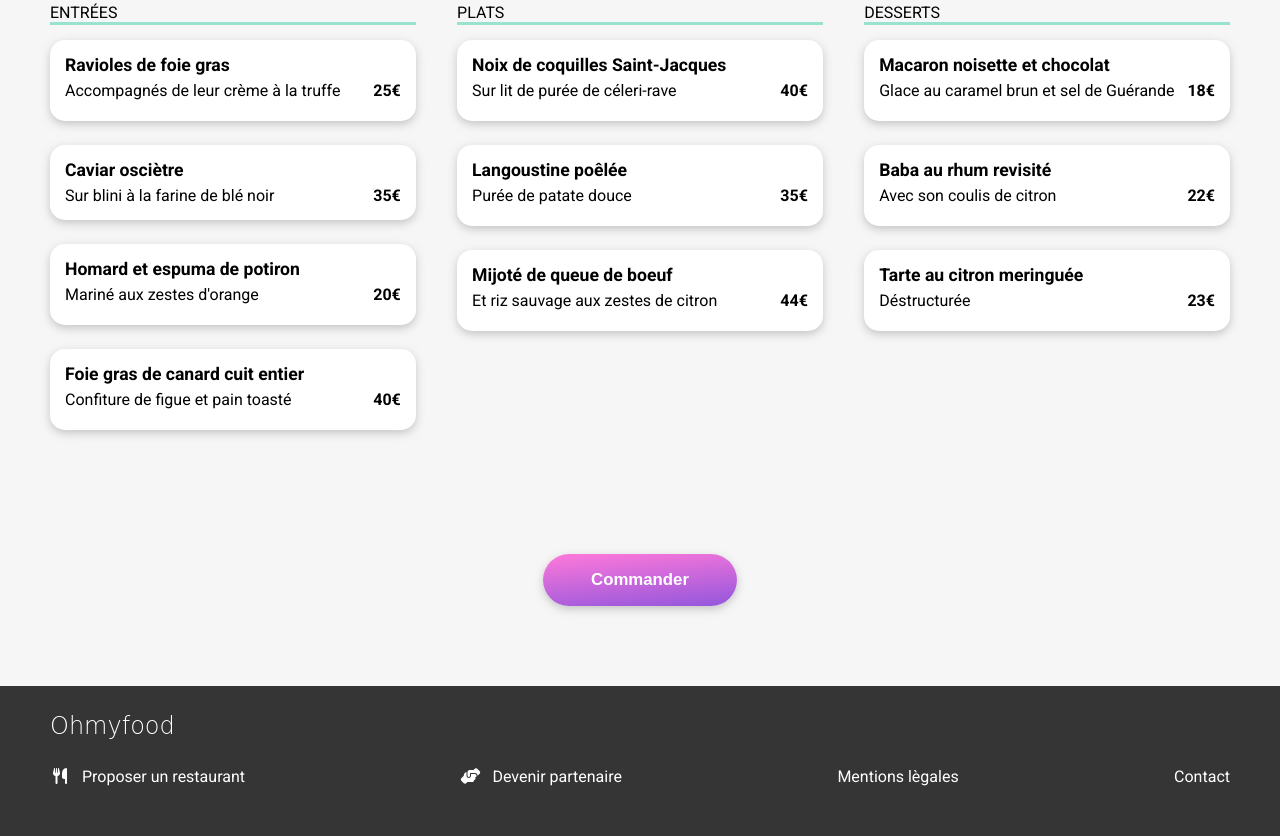
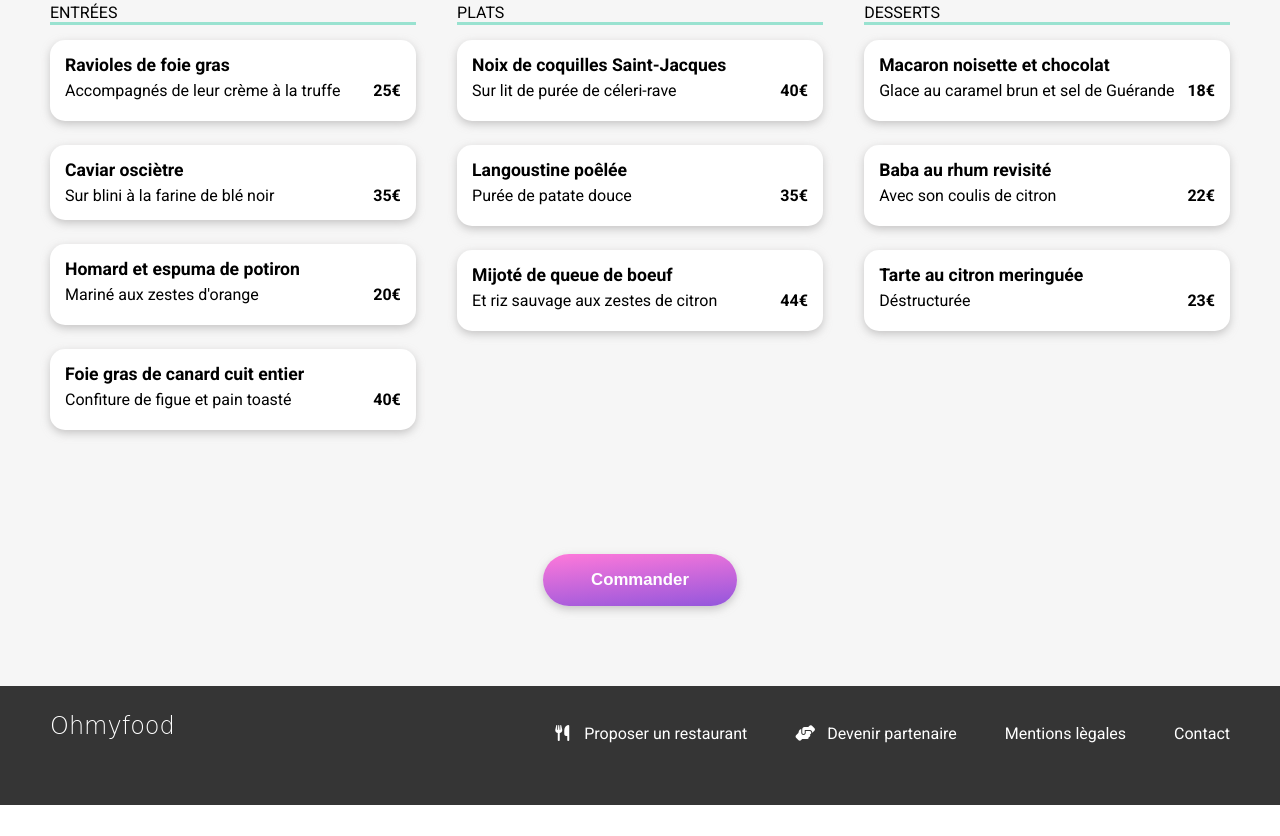
Before and after one commit to satasound/MohamedAitelhad_3_14092021, a website: page la-note-enchantee.html in a window 1280 px wide. Shown: the part 591-1427 px from the top of the page. After the commit the page ends 1396 px from the top, so only its background shows below. Drawn offline with Linux system fonts and the light colour scheme; a web font is replaced by a local one.

Commit message:
autoprefixer et compression css

```diff
--- /dev/null
+++ b/sass/base/_base.scss
@@ -0,0 +1,34 @@
+* {
+  padding: 0;
+  margin: 0;
+  box-sizing: border-box;
+}
+body {
+  min-width: 280px;
+  counter-reset: compteur;
+  font-family: "Roboto";
+  @include breakpoint(desktop) {
+    max-width: 1920px;
+    margin: auto;
+  }
+}
+
+h3 {
+  font-size: 1.1rem;
+}
+ul {
+  list-style-type: none;
+}
+
+a {
+  text-decoration: none;
+  color: inherit;
+}
+img {
+  object-fit: cover;
+}
+
+main {
+  background-color: $color-grey;
+  padding-bottom: 60px;
+}
--- a/sass/layouts/_footer.scss
+++ b/sass/layouts/_footer.scss
@@ -13,6 +13,9 @@
   }
   @include breakpoint(desktop) {
     padding: 26px 50px 38px;
+    display: flex;
+    justify-content: space-between;
+    align-items: center;
   }
   /***** footer__item ****/
   &__item {
@@ -39,9 +42,8 @@
       display: flex;
       justify-content: space-between;
     }
-    @include breakpoint(laptop) {
-      display: flex;
-      justify-content: space-between;
+    @include breakpoint(desktop) {
+      gap: 3rem;
     }
   }
 }
--- a/sass/layouts/_header.scss
+++ b/sass/layouts/_header.scss
@@ -20,7 +20,7 @@
     }
     @include breakpoint(laptop) {
       top: 20px;
-      left: 100px;
+      left: 50px;
     }
     @include breakpoint(desktop) {
       top: 20px;
--- a/sass/main.scss
+++ b/sass/main.scss
@@ -1,42 +1,8 @@
-@import "./utils/variables";
-@import "./utils/mixins";
-@import "./utils/placeholders";
-@import "./layouts/header";
-@import "./layouts/footer";
-@import "./pages/accueil";
-@import "./pages/menus";
-
-* {
-  padding: 0;
-  margin: 0;
-  box-sizing: border-box;
-}
-body {
-  min-width: 280px;
-  counter-reset: compteur;
-  font-family: "Roboto";
-  @include breakpoint(desktop) {
-    max-width: 1920px;
-    margin: auto;
-  }
-}
-
-h3 {
-  font-size: 1.1rem;
-}
-ul {
-  list-style-type: none;
-}
-
-a {
-  text-decoration: none;
-  color: inherit;
-}
-img {
-  object-fit: cover;
-}
-
-main {
-  background-color: $color-grey;
-  padding-bottom: 60px;
-}
+@import "utils/variables";
+@import "utils/mixins";
+@import "utils/placeholders";
+@import "base/base";
+@import "layouts/header";
+@import "layouts/footer";
+@import "pages/accueil";
+@import "pages/menus";
--- a/sass/utils/_placeholders.scss
+++ b/sass/utils/_placeholders.scss
@@ -16,7 +16,7 @@
   cursor: pointer;
   position: relative;
   &:hover {
-    @include card-shadow(darken($color-shadow, 30%));
+    @include card-shadow(darken($color-shadow, 40%));
     background: linear-gradient(
       355deg,
       lighten($color-primary, 3%),
```
Also changed, not shown: package.json (+6 -3 lines), assets/css/compressed/style.css (added), assets/css/prefixed/style.css, assets/css/style.css, 3 other files.
